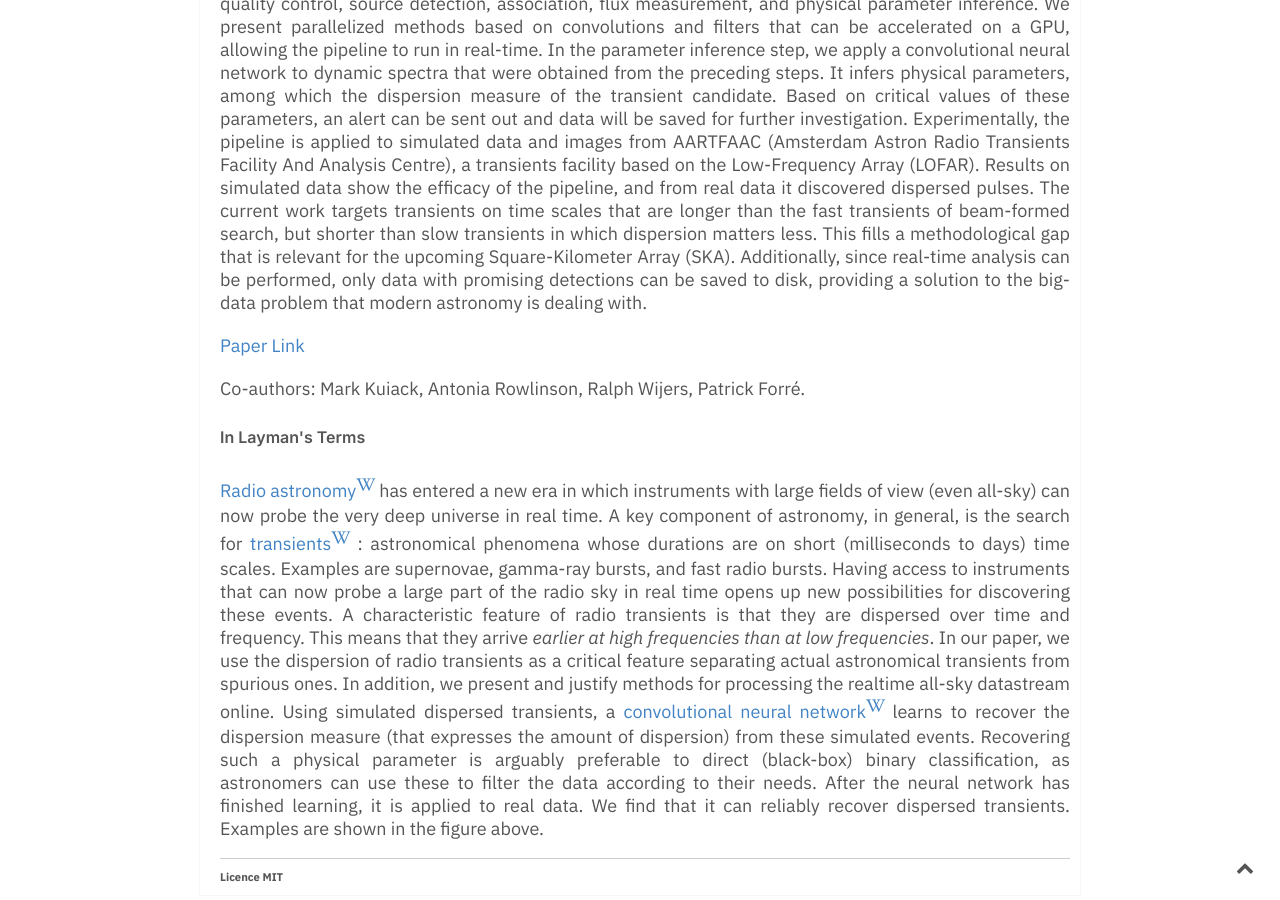
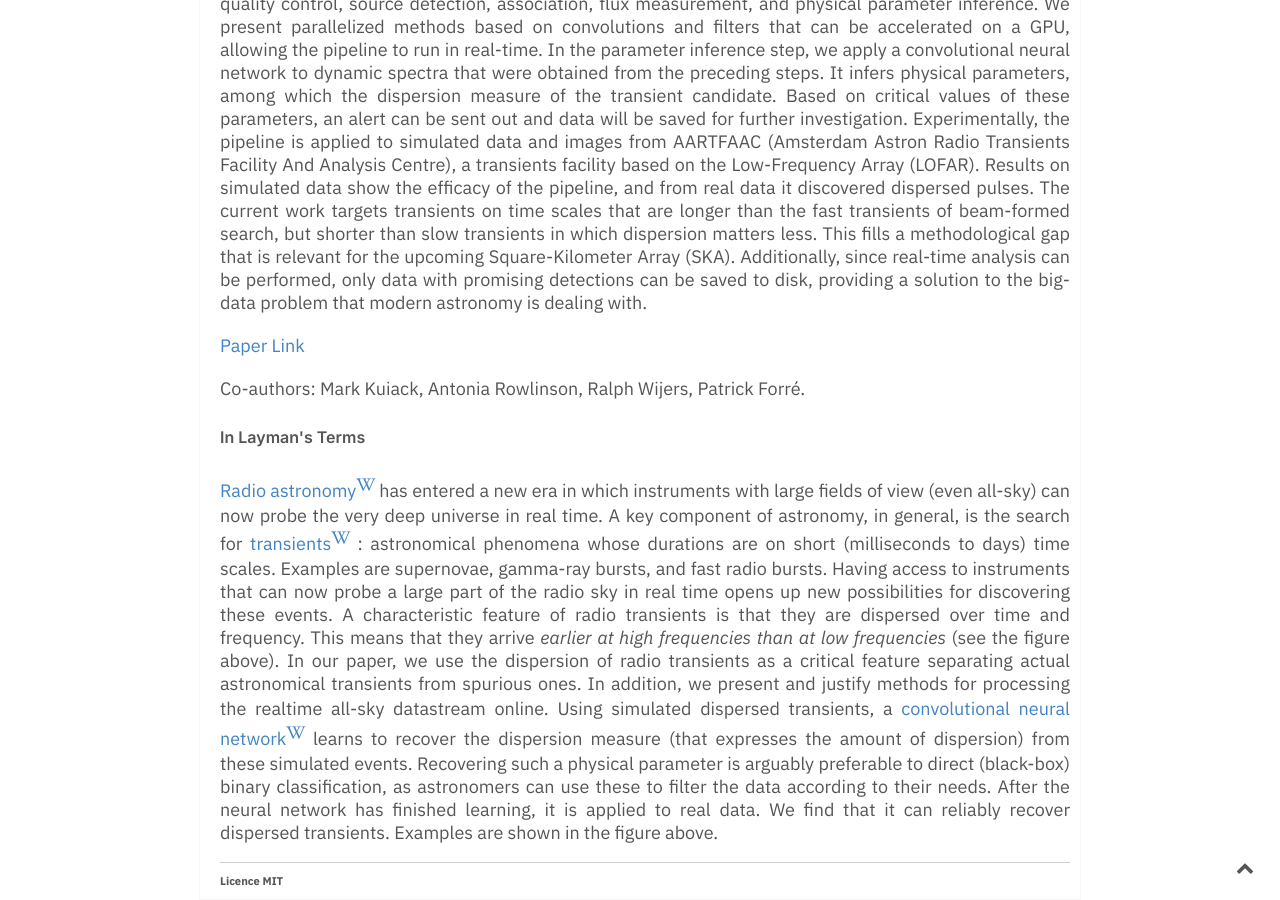
Before and after one commit to DavidRuhe/DavidRuhe.github.io, a Jekyll site: the page built from _notes/Detecting Dispersed Radio Transients in Real Time Using Convolutional Neural Networks.md, in a window 1280 px wide and 900 px high, scrolled down 1123 px. Built offline with Jekyll 4.4.1, drawn with Linux system fonts in a browser that asks for light colours; comment, search, counter and statistics services are not loaded.

Commit message:
add note

```diff
--- a/_notes/Detecting Dispersed Radio Transients in Real Time Using Convolutional Neural Networks.md
+++ b/_notes/Detecting Dispersed Radio Transients in Real Time Using Convolutional Neural Networks.md
@@ -19,7 +19,7 @@
 Examples are supernovae, gamma-ray bursts, and fast radio bursts.
 Having access to instruments that can now probe a large part of the radio sky in real time opens up new possibilities for discovering these events.
 A characteristic feature of radio transients is that they are dispersed over time and frequency.
-This means that they arrive *earlier at high frequencies than at low frequencies*.
+This means that they arrive *earlier at high frequencies than at low frequencies* (see the figure above).
 In our paper, we use the dispersion of radio transients as a critical feature separating actual astronomical transients from spurious ones.
 In addition, we present and justify methods for processing the realtime all-sky datastream online.
 Using simulated dispersed transients, a [[convolutional neural network::https://en.wikipedia.org/wiki/Convolutional_neural_network]] learns to recover the dispersion measure (that expresses the amount of dispersion) from these simulated events.
```
